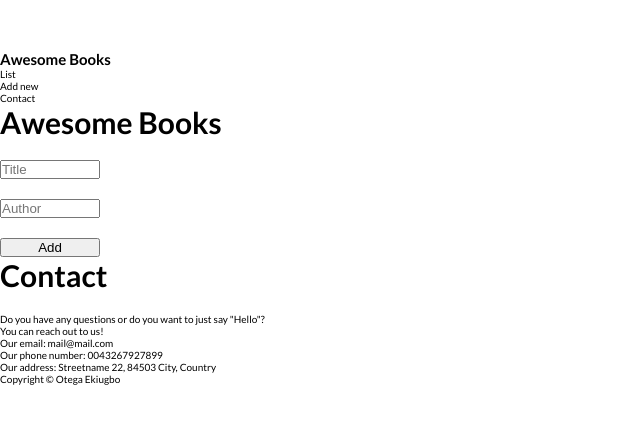
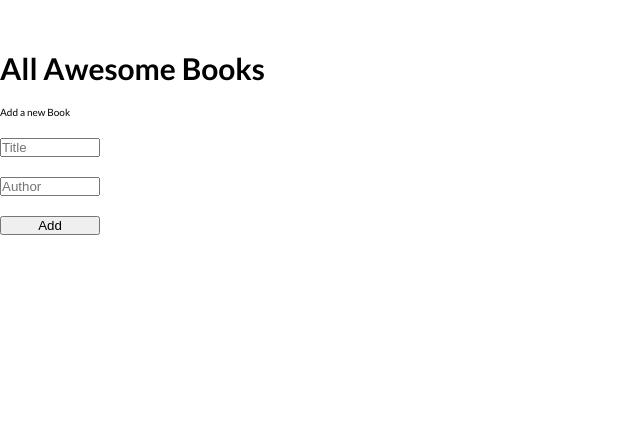
Before and after one commit to Otegaa/Awesome-books, a website: page index.html in a window 1280 px wide. Shown: the whole page, without its empty margins (0-640 px from the left). Drawn offline with Linux system fonts and the light colour scheme.

Commit message:
Fix conflict issue

```diff
--- a/index.html
+++ b/index.html
@@ -5,31 +5,18 @@
     <meta http-equiv="X-UA-Compatible" content="IE=edge" />
     <meta name="viewport" content="width=device-width, initial-scale=1.0" />
     <link rel="stylesheet" href="style.css" />
-    <script defer src="./script.js"></script>
+
     <title>Document</title>
   </head>
   <body>
     <div class="container">
-      <header class="header">
-        <nav class="navbar">
-          <h1 class="nav-heading">Awesome Books</h1>
-          <ul class="nav-links">
-            <li>List</li>
-            <li>Add new</li>
-            <li>Contact</li>
-          </ul>
-        </nav>
-        <div class="date"></div>
-      </header>
+      <h1 class="heading">All Awesome Books</h1>
+      <div class="book-container"></div>
 
-      <main class="main">
-        <section class="list">
-          <h2 class="heading">Awesome Books</h2>
-          <div class="book-container"></div>
-        </section>
+      <i class="black-line"></i>
 
-        <section class="add">
       <form action="#" class="form">
+        <legend class="form-heading">Add a new Book</legend>
         <input
           type="text"
           name="title"
@@ -46,25 +33,7 @@
         />
         <input type="submit" value="Add" class="add-book" />
       </form>
-        </section>
-
-        <section class="contact">
-          <h2 class="heading">Contact</h2>
-          <p class="reach-out">
-            Do you have any questions or do you want to just say "Hello"? <br />
-            You can reach out to us!
-          </p>
-          <ul class="reach-out-list">
-            <li>Our email: mail@mail.com</li>
-            <li>Our phone number: 0043267927899</li>
-            <li>Our address: Streetname 22, 84503 City, Country</li>
-          </ul>
-        </section>
-      </main>
-
-      <footer class="footer">
-        <div class="copyright">Copyright &copy; Otega Ekiugbo</div>
-      </footer>
     </div>
+    <script src="./script.js"></script>
   </body>
 </html>
```
Lines whose indentation alone changed are shown as unchanged.
